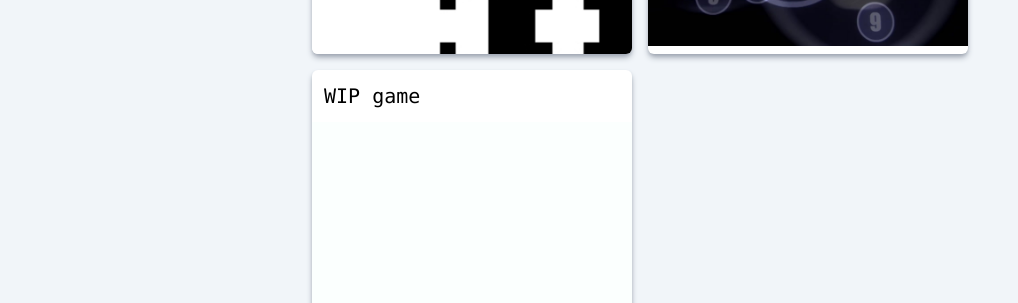
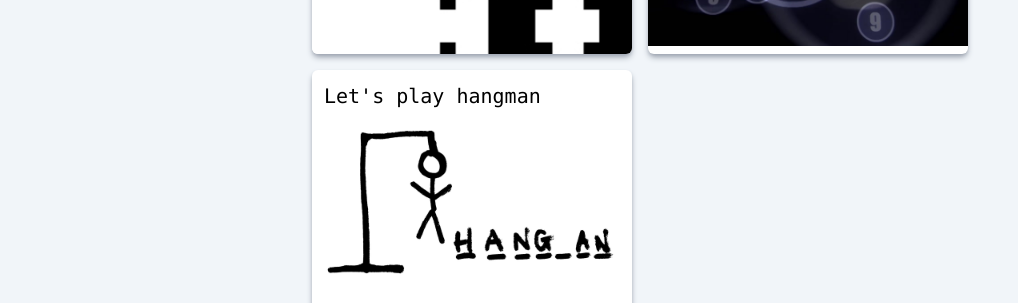
Before and after one commit to ashley-cao-0/simple-games, a React (Vite) app: page / in a window 1280 px wide. Shown: the part 578-881 px from the top of the page, without its empty margins (0-1018 px from the left). Built offline with nearby package versions, Linux system fonts and the light colour scheme.

Commit message:
setup new hangman game

```diff
--- a/src/components/App.jsx
+++ b/src/components/App.jsx
@@ -8,6 +8,7 @@ import TypingTest from './TypingTest'
 import Game from './Game'
 import Snake from './Snake'
 import MemoryTest from './MemoryTest'
+import Hangman from './Hangman'
 
 function App() {
   return (
@@ -21,6 +22,7 @@ function App() {
       <Route path='/game' element={<Game />}/>
       <Route path='/snake' element={<Snake />}/>
       <Route path='/memory' element={<MemoryTest />}/>
+      <Route path='/hangman' element={<Hangman />}/>
     </Routes>
     </div>
   )
--- /dev/null
+++ b/src/components/Hangman.jsx
@@ -0,0 +1,11 @@
+import React from "react";
+
+function Hangman() {
+  return (
+    <>
+      <h1> Hangman </h1>
+    </>
+  )
+}
+
+export default Hangman
--- a/src/components/Home.jsx
+++ b/src/components/Home.jsx
@@ -24,9 +24,9 @@ function Home() {
       img: 'memory.jpg',
     },
     {
-      route: '/game',
-      description: 'WIP game',
-      img: '/blank.jpg',
+      route: '/hangman',
+      description: 'Let\'s play hangman',
+      img: '/hangman.jpg',
     },
   ]
   return (
```
Also changed, not shown: public/hangman.jpg (added).
